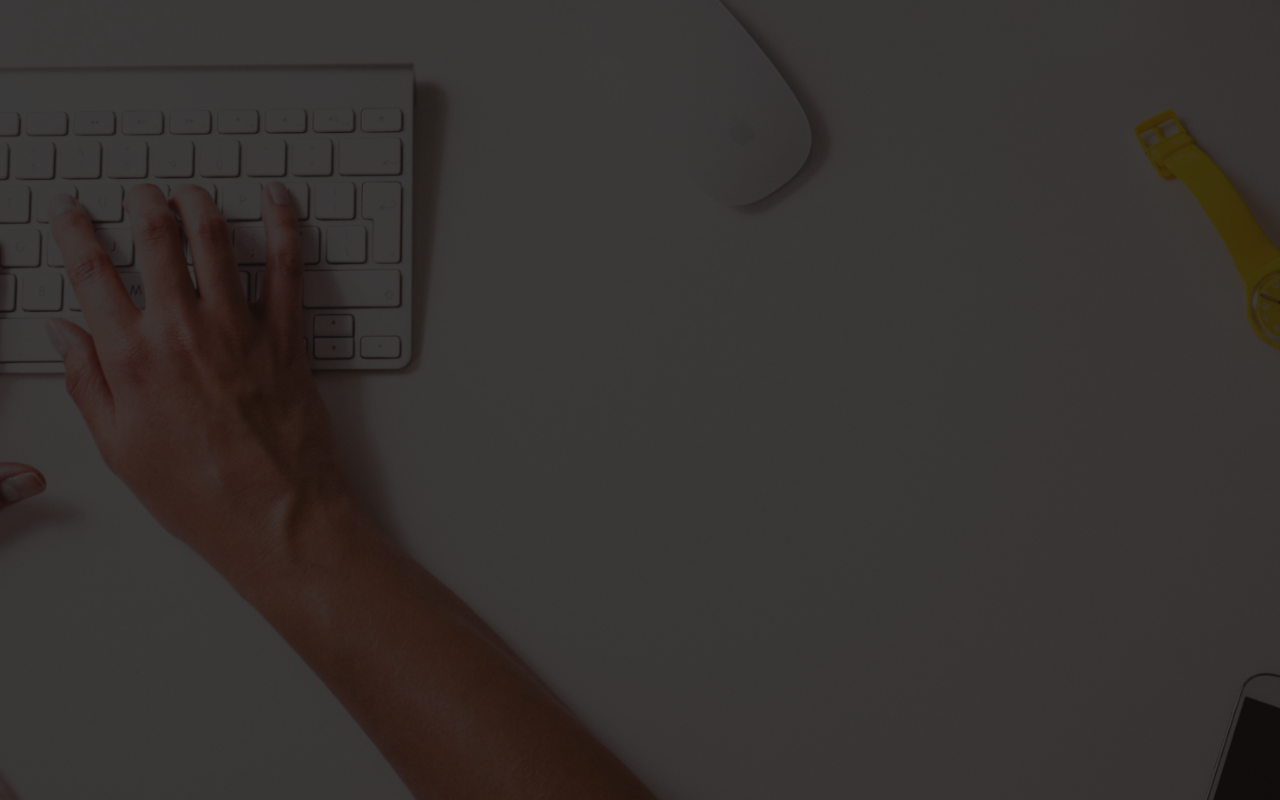
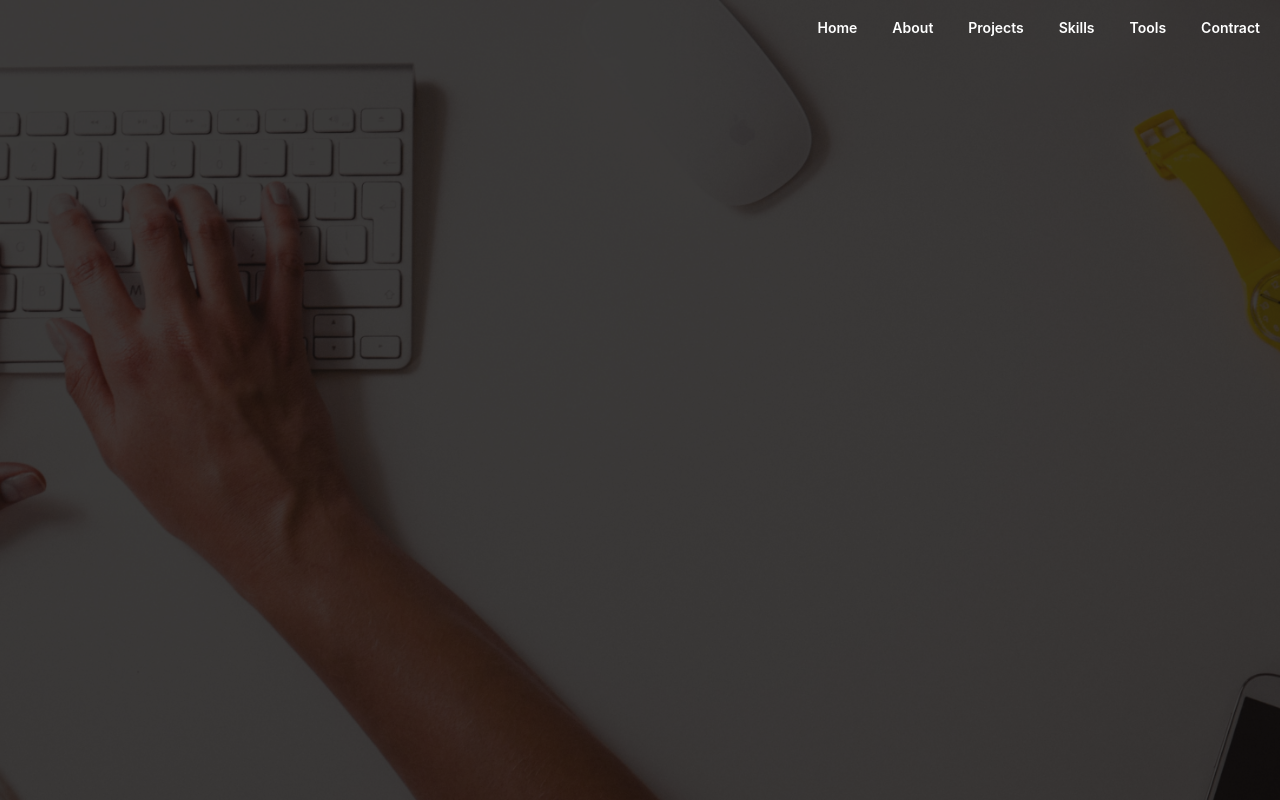
Before and after one commit to saeedeyvazy/portfolio, a React (Create React App) app: page / in a window 1280 px wide. Built offline with nearby package versions, Linux system fonts and the light colour scheme.

Commit message:
Add header

```diff
--- a/src/pages/HomePage/index.jsx
+++ b/src/pages/HomePage/index.jsx
@@ -17,12 +17,49 @@ const BackFilter = styled.div`
     background-color:rgb(16, 12, 12,.8);
 `
 
+const HeaderContainer = styled.div`
+    display:flex;
+    justify-content:space-between;
+`
+const Logo = styled.div`
+    flex:1;
+    height:100px;
+`
+const Menu = styled.div`
+    display:flex;
+    flex:1;
+    justify-content:flex-end;
+
+    padding:0 20px;
+    h4{
+        font-size:14px;
+        font-weight:600;
+        color:#fff;
+        margin-left:35px;
+        transition:all 200ms ease-in-out;
+        &:hover{
+            cursor: pointer;
+            opacity:.8;
+        }
+    }
+`
+
 function HomePage() {
     return (
         <>
            <TopSectionContainer>
                 <BackFilter>
-
+                    <HeaderContainer>
+                        <Logo />
+                        <Menu>
+                            <h4>Home</h4>
+                            <h4>About</h4>
+                            <h4>Projects</h4>
+                            <h4>Skills</h4>
+                            <h4>Tools</h4>
+                            <h4>Contract</h4>
+                        </Menu>
+                    </HeaderContainer>
                 </BackFilter>
             </TopSectionContainer>
         </>
```
